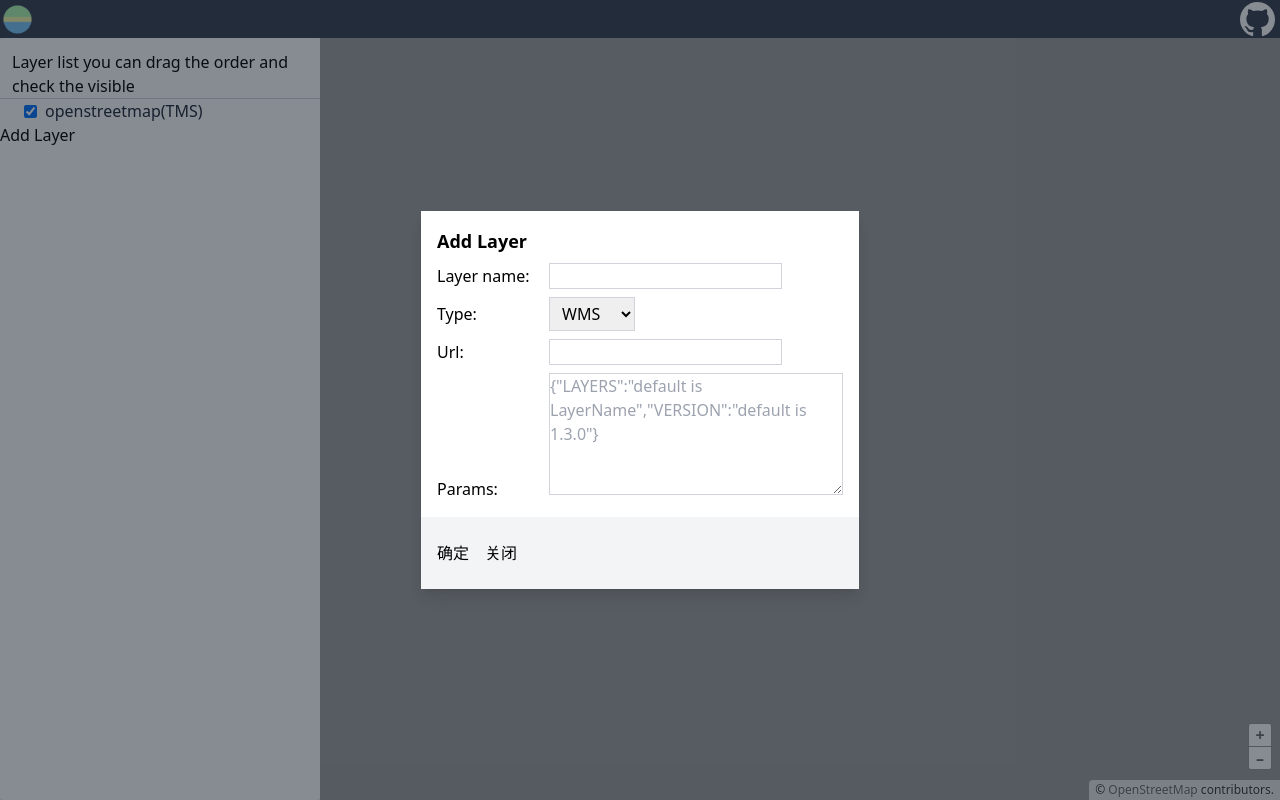
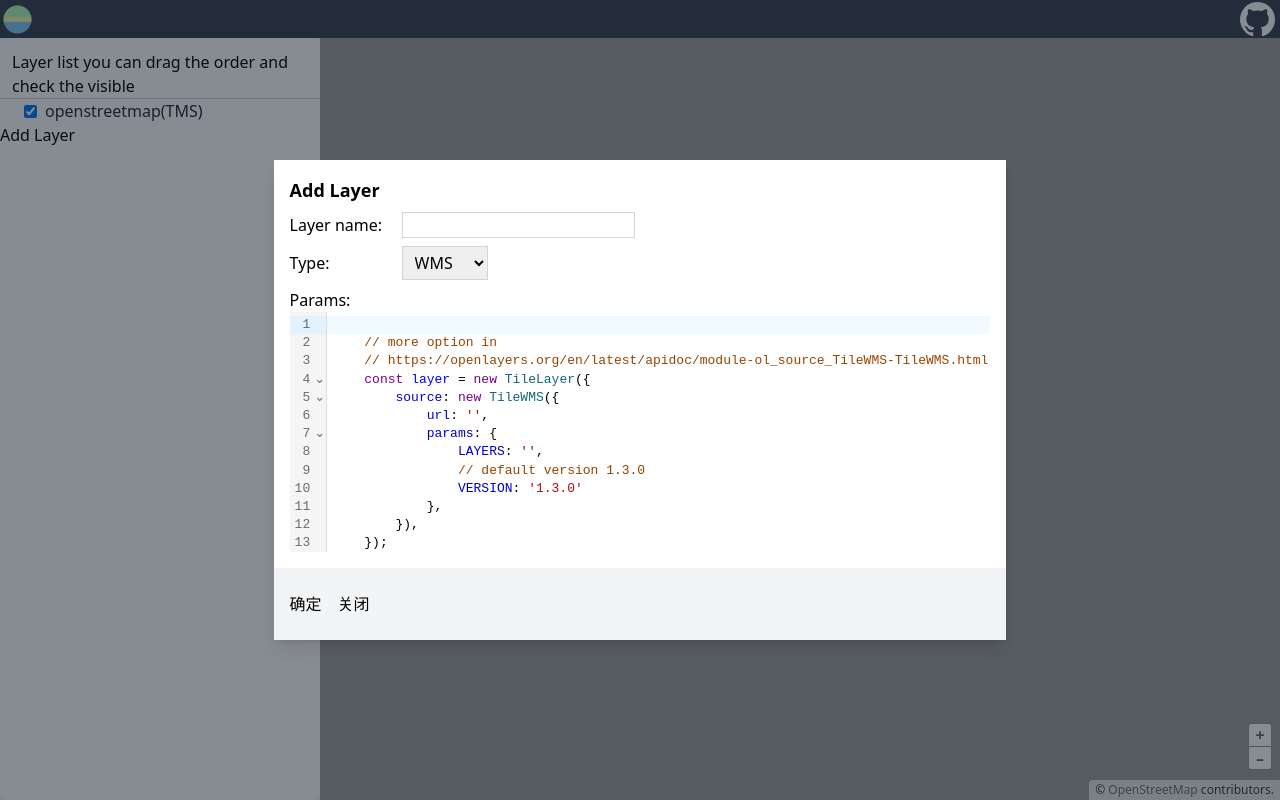
Before and after one commit to L-hikari/EasyGIS, a Next.js app: page /raster/preview in a window 1280 px wide. Both pictures are taken after a click on the button "Add Layer". Built offline with nearby package versions, Linux system fonts and the light colour scheme.

Commit message:
add codemirror to input layer params

```diff
--- a/app/components/Modal/index.jsx
+++ b/app/components/Modal/index.jsx
@@ -23,12 +23,10 @@ export default function Modal({visible: propIsOpen, onClose, title, children, on
                 visible ? 'visible' : 'hidden'
             }`}
         >
-            {/* 背景遮罩 */}
-            {visible && <div className="fixed inset-0 bg-gray-900 bg-opacity-50"></div>}
 
-            {/* 模态框 */}
-            {visible && (
-                <div className="fixed bg-white shadow-lg">
+            <div className={`fixed inset-0 bg-gray-900 bg-opacity-50 ${visible ? 'visible' : 'hidden'}`}></div>
+
+            <div className={`fixed bg-white shadow-lg ${visible ? 'visible' : 'hidden'}`}>
                 <div className="p-4">
                     <h2 className="text-lg font-semibold">{title}</h2>
                     <div className="mt-2">{children}</div>
@@ -45,7 +43,6 @@ export default function Modal({visible: propIsOpen, onClose, title, children, on
                     </button>
                 </div>
             </div>
-            )}
         </div>
     );
 };
--- a/app/raster/preview/page.jsx
+++ b/app/raster/preview/page.jsx
@@ -5,45 +5,122 @@ import View from 'ol/View';
 import TileLayer from 'ol/layer/Tile';
 import OSM from 'ol/source/OSM';
 import {cloneDeep as _cloneDeep} from 'lodash-es';
-import { Collection } from 'ol';
-import TileWMS from "ol/source/TileWMS";
-import WMTS from "ol/source/WMTS";
-import WMTSTileGrid from "ol/tilegrid/WMTS";
-import XYZ from "ol/source/XYZ";
+import {Collection} from 'ol';
+import TileWMS from 'ol/source/TileWMS';
+import WMTS from 'ol/source/WMTS';
+import WMTSTileGrid from 'ol/tilegrid/WMTS';
+import XYZ from 'ol/source/XYZ';
 import Modal from '../../components/Modal';
+import {EditorView, basicSetup} from 'codemirror';
+import {javascript} from '@codemirror/lang-javascript';
+import {EditorState} from '@codemirror/state';
 
 const SUPPORT_TYPE = ['WMS', 'WMTS', 'TMS'];
-const WMSParams = {
-    LAYERS: 'default is LayerName',
-    VERSION: 'default is 1.3.0',
-};
-const WMTSParams = {
-    layer: 'default is LayerName',
-    matrixSet: '',
-    matrixId: 'default is {z}, you can custom defined like EPSG:3857:{z}'
-}
-export default function VectorPreview() {
+const WMSCode = `
+    // more option in
+    // https://openlayers.org/en/latest/apidoc/module-ol_source_TileWMS-TileWMS.html
+    const layer = new TileLayer({
+        source: new TileWMS({
+            url: '',
+            params: {
+                LAYERS: '',
+                // default version 1.3.0
+                VERSION: '1.3.0'
+            },
+        }),
+    });
+    Layers.push(layer);
+`;
+const WMTSCode = `
+    const baseResolution = 156543.03392804097;
+    const resolutions = new Array(21);
+    const matrixIds = new Array(21);
+    for (let z = 0; z < 21; ++z) {
+        // generate resolutions and matrixIds arrays for this WMTS
+        resolutions[z] = baseResolution / Math.pow(2, z);
+        // TileMatrix default is z
+        // you can custom defined like \`'EPSG:3857' + ':' + z\`
+        matrixIds[z] = z;
+    }
+    // more option in
+    // https://openlayers.org/en/latest/apidoc/module-ol_source_WMTS-WMTS.html
+    const layer = new TileLayer({
+        source: new WMTS({
+            url: '',
+            layer: '',
+            matrixSet: '',
+            // default projection is EPSG:3857
+            projection: 'EPSG:3857',
+            format: 'image/png',
+            tileGrid: new WMTSTileGrid({
+                origin: [-2.003750834e7, 2.003750834e7],
+                resolutions,
+                matrixIds,
+            }),
+        }),
+    });
+    Layers.push(layer);
+`;
+const TMSCode = `
+    // more option in
+    // https://openlayers.org/en/latest/apidoc/module-ol_source_XYZ-XYZ.html
+    const layer = new TileLayer({
+        source: new XYZ({
+            url: '',
+        }),
+    });
+    Layers.push(layer);
+`;
+export default function RasterPreview() {
     /** @type {{current: import('ol/Map').default}} */
     const mapRef = useRef();
     const mapContainer = useRef();
+    const codeMirrorContainer = useRef();
+    const editorRef = useRef();
     const layerCollection = useRef(
         new Collection([
             new TileLayer({
                 source: new OSM(),
-            })
+            }),
         ])
     );
 
     const [layers, setLayers] = useState([
-        {id: 'osm', name: 'openstreetmap', type: 'TMS', checked: true}
+        {id: 'osm', name: 'openstreetmap', type: 'TMS', checked: true},
     ]);
     const [addVisible, setAddVisible] = useState(false);
     const [layerName, setLayerName] = useState('');
     const [layerType, setLayerType] = useState('WMS');
-    const [layerUrl, setLayerUrl] = useState('');
-    const [layerParams, setLayerParams] = useState('{}');
 
     useEffect(initMap, []);
+
+    useEffect(() => {
+        // bind the ol Class in window, so that run in codemirror
+        window.TileLayer = TileLayer;
+        window.TileWMS = TileWMS;
+        window.WMTS = WMTS;
+        window.WMTSTileGrid = WMTSTileGrid;
+        window.XYZ = XYZ;
+        window.Layers = layerCollection.current;
+
+        const startState = EditorState.create({
+            doc: WMSCode,
+            extensions: [basicSetup, javascript()],
+        });
+
+        editorRef.current = new EditorView({
+            state: startState,
+            parent: codeMirrorContainer.current,
+        });
+
+        return () => {
+            window.TileLayer = null;
+            window.TileWMS = null;
+            window.WMTS = null;
+            window.WMTSTileGrid = null;
+            window.Layers = null;
+        };
+    }, []);
 
     function initMap() {
         mapRef.current = new Map({
@@ -52,7 +129,7 @@ export default function VectorPreview() {
                 center: [0, 0],
                 zoom: 3,
             }),
-            layers: layerCollection.current
+            layers: layerCollection.current,
         });
     }
 
@@ -62,15 +139,15 @@ export default function VectorPreview() {
 
         changeLayerVisible(index, event.target.checked);
         setLayers(newItems);
-    };
+    }
 
     function onDragStart(event, index) {
         event.dataTransfer.setData('text/plain', index);
-    };
+    }
 
     function onDragOver(event) {
         event.preventDefault();
-    };
+    }
 
     function onDrop(event, index) {
         const draggedIndex = event.dataTransfer.getData('text/plain');
@@ -81,7 +158,7 @@ export default function VectorPreview() {
         newItems.splice(draggedIndex, 1);
         newItems.splice(index, 0, draggedItem);
         setLayers(newItems);
-    };
+    }
 
     function changeLayerOrder(index, draggedIndex) {
         const layer1 = layerCollection.current.item(index);
@@ -98,75 +175,50 @@ export default function VectorPreview() {
     }
 
     function onAddLayer() {
-        console.log(layerName, layerType, layerParams);
-        let layer;
-        if (layerType === 'WMS') {
-            layer = new TileLayer({
-                source: new TileWMS({
-                    url: layerUrl,
-                    params: {
-                        LAYERS: layerName,
-                        ...JSON.parse(layerParams)
-                    }
-                })
-            });
-        }
-        else if (layerType === 'WMTS') {
-            const baseResolution = 156543.03392804097;
-            const resolutions = new Array(21);
-            const matrixIds = new Array(21);
-            for (let z = 0; z < 21; ++z) {
-                // generate resolutions and matrixIds arrays for this WMTS
-                resolutions[z] = baseResolution * Math.pow(2, 0 - z);
-                matrixIds[z] = layerParams.matrixId ? layerParams.matrixId.replace('{z}', z) : z;
-            }
+        const code = editorRef.current.state.doc.toString();
 
-            layer = new TileLayer({
-                source: new WMTS({
-                    url: layerUrl,
-                    layer: layerName,
-                    matrixSet: layerParams.matrixSet,
-                    projection: 'EPSG:3857',
-                    format: 'image/png',
-                    tileGrid: new WMTSTileGrid({
-                        origin: [-2.003750834e7, 2.003750834e7],
-                        resolutions,
-                        matrixIds
-                    }),
-                    ...JSON.parse(layerParams)
-                })
-            });
-        }
-        else if (layerType === 'TMS') {
-            layer = new TileLayer({
-                source: new XYZ({
-                    url: layerUrl
-                })
-            });
-        }
-        else {
-            console.error('unsupport layer type');
-            return;
-        }
-
-        layerCollection.current.push(layer);
+        eval(code);
 
         const arr = _cloneDeep(layers);
         arr.push({
             name: layerName,
             type: layerType,
             checked: true,
-            id: Date.now()
+            id: Date.now(),
         });
         setLayers(arr);
         setAddVisible(false);
     }
 
+    function onLayerTypeChange(e) {
+        const type = e.target.value;
+        const doc = editorRef.current.state.doc;
+
+        const updatedDoc = {
+            WMS: WMSCode,
+            WMTS: WMTSCode,
+            TMS: TMSCode
+        }[type];
+
+        editorRef.current.dispatch({
+            changes: {from: 0, to: doc.length, insert: updatedDoc},
+        });
+
+        setLayerType(type);
+    }
+
     return (
         <div className="h-full flex">
-            <Modal title="Add Layer" visible={addVisible} onClose={() => setAddVisible(false)} onOk={onAddLayer}>
+            <Modal
+                title="Add Layer"
+                visible={addVisible}
+                onClose={() => setAddVisible(false)}
+                onOk={onAddLayer}
+            >
                 <div className="mb-2">
-                    <label htmlFor="" className="inline-block w-28">Layer name: </label>
+                    <label htmlFor="" className="inline-block w-28">
+                        Layer name:{' '}
+                    </label>
                     <input
                         type="text"
                         className="border border-gray-300"
@@ -174,10 +226,12 @@ export default function VectorPreview() {
                     />
                 </div>
                 <div className="mb-2">
-                    <label htmlFor="" className="inline-block w-28">Type: </label>
+                    <label htmlFor="" className="inline-block w-28">
+                        Type:{' '}
+                    </label>
                     <select
                         className="border border-gray-300 px-2 py-1 mr-2"
-                        onChange={e => setLayerType(e.target.value)}
+                        onChange={onLayerTypeChange}
                     >
                         {SUPPORT_TYPE.map(type => (
                             <option key={type} value={type}>
@@ -186,27 +240,12 @@ export default function VectorPreview() {
                         ))}
                     </select>
                 </div>
-                <div className="mb-2">
-                    <label htmlFor="" className="inline-block w-28">Url: </label>
-                    <input
-                        type="text"
-                        className="border border-gray-300"
-                        onChange={e => setLayerUrl(e.target.value)}
-                    />
+                <div>
+                    <label htmlFor="" className="inline-block w-28">
+                        Params:{' '}
+                    </label>
+                    <div ref={codeMirrorContainer} className="max-h-60 overflow-auto"></div>
                 </div>
-                {layerType !== 'TMS' && (
-                    <div>
-                        <label htmlFor="" className="inline-block w-28">Params: </label>
-                        <textarea
-                            type="text"
-                            rows="5"
-                            cols="30"
-                            className="border border-gray-300"
-                            onChange={e => setLayerParams(e.target.value)}
-                            placeholder={layerType === 'WMS' ? JSON.stringify(WMSParams) : JSON.stringify(WMTSParams)}
-                        />
-                    </div>
-                )}
             </Modal>
             <div className="h-full bg-white shadow rounded w-1/4 py-3">
                 <p className="border-b border-gray-300 pl-3">
@@ -228,7 +267,9 @@ export default function VectorPreview() {
                                 checked={item.checked}
                                 onChange={event => onCheckboxChange(event, index)}
                             />
-                            <span className="text-gray-800">{item.name}({item.type})</span>
+                            <span className="text-gray-800">
+                                {item.name}({item.type})
+                            </span>
                         </li>
                     ))}
                 </ul>
--- a/package.json
+++ b/package.json
@@ -21,7 +21,10 @@
   },
   "homepage": "https://github.com/L-hikari/EasyGIS#readme",
   "dependencies": {
+    "@codemirror/lang-javascript": "^6.1.9",
+    "@codemirror/state": "^6.2.1",
     "classnames": "^2.3.2",
+    "codemirror": "^6.0.1",
     "lodash-es": "^4.17.21",
     "next": "^13.4.3",
     "ol": "^7.3.0",
```
Lines whose indentation alone changed are shown as unchanged.
